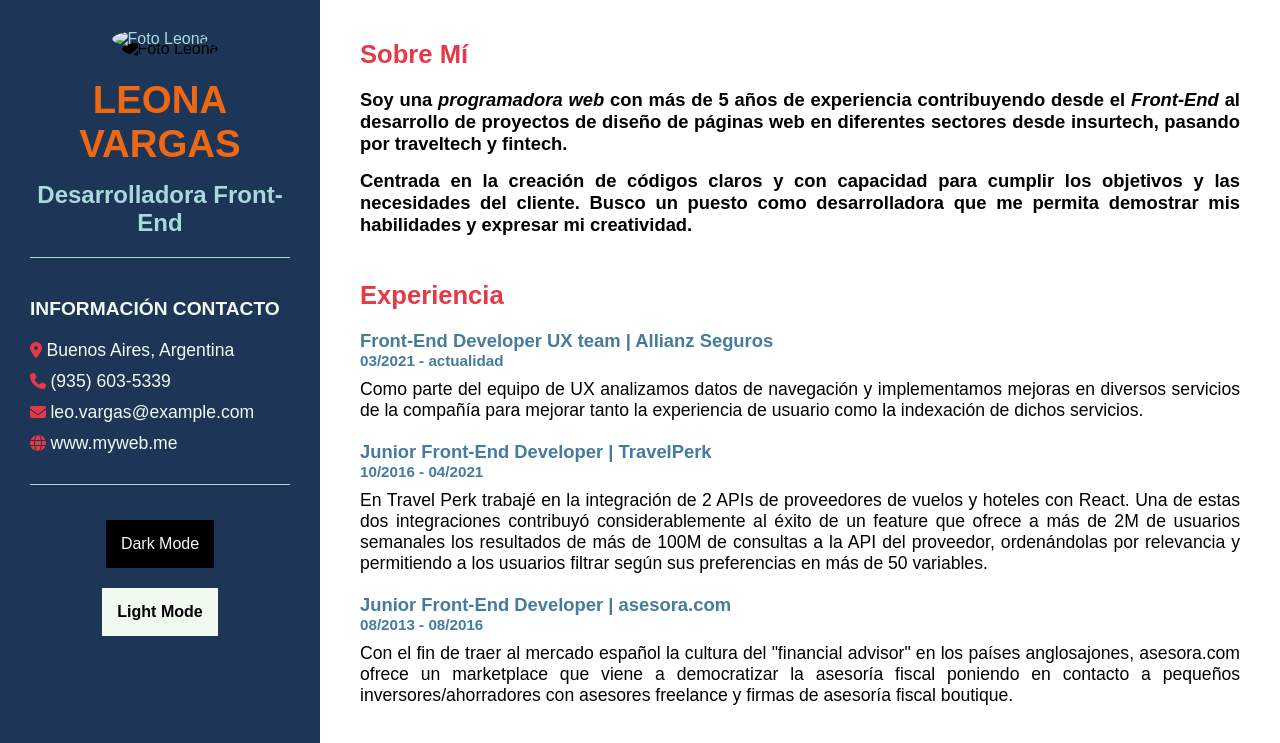
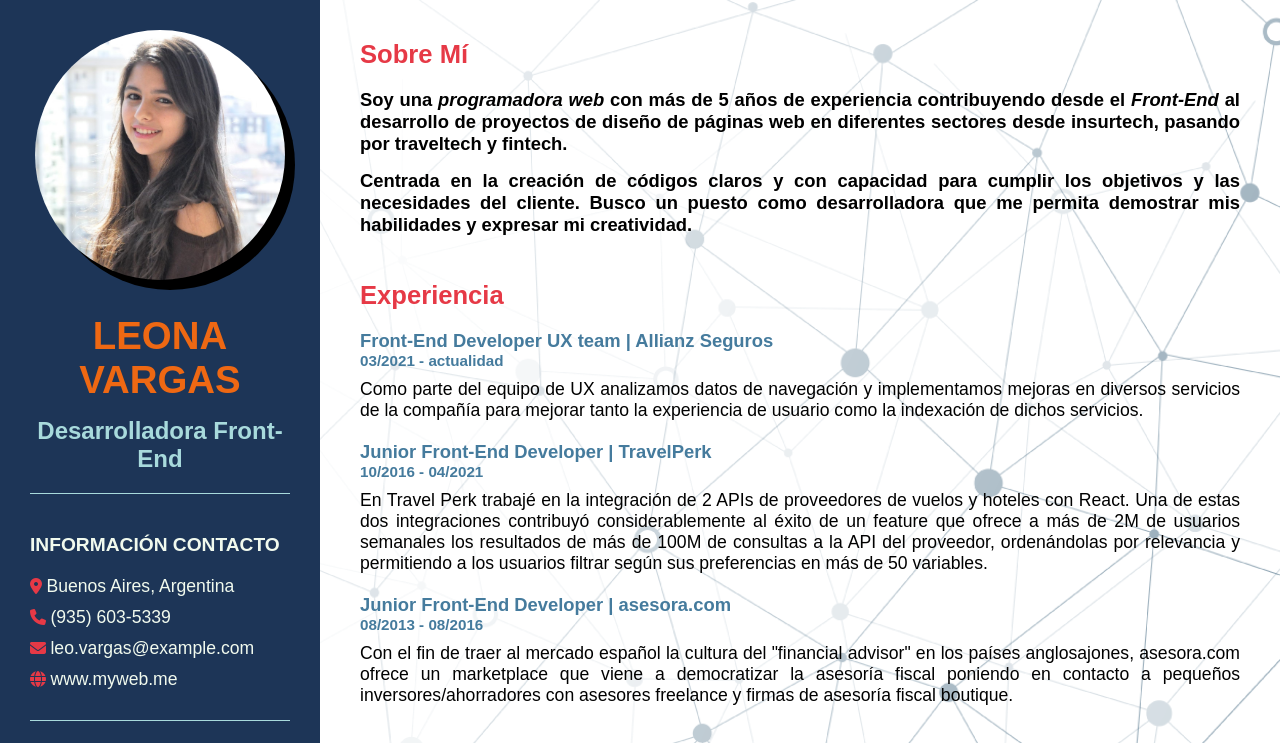
Before and after one commit to romipotter/cv_ticmas, a plain HTML site: page index.html in a window 1280 px wide. Shown: the top 743 px of the page. Drawn offline with Linux system fonts and the light colour scheme; the site is published under a folder, as on GitHub Pages, so addresses that start at the root find nothing; a web font is replaced by a local one.

Commit message:
src img sin / inicial

```diff
--- a/index.html
+++ b/index.html
@@ -16,7 +16,7 @@
         <div class="left">
             <div class="perfil">
                 <div class="info">
-                    <img src="/img/foto-leona-vargas.jpeg" class="foto" alt="Foto Leona">
+                    <img src="img/foto-leona-vargas.jpeg" class="foto" alt="Foto Leona">
                 </div>
                 <h1><span class="nombre">Leona Vargas</span></h1>
                 <h2>Desarrolladora Front-End</h2>
--- a/style.css
+++ b/style.css
@@ -6,7 +6,7 @@
 }
 
 body {
-    background-image: url(/img/Elegant-Pattern-PNG-Transparent-Image.png);
+    background-image: url(img/Elegant-Pattern-PNG-Transparent-Image.png);
     background-size: cover;
     display: flex;
     justify-content: center;
```
